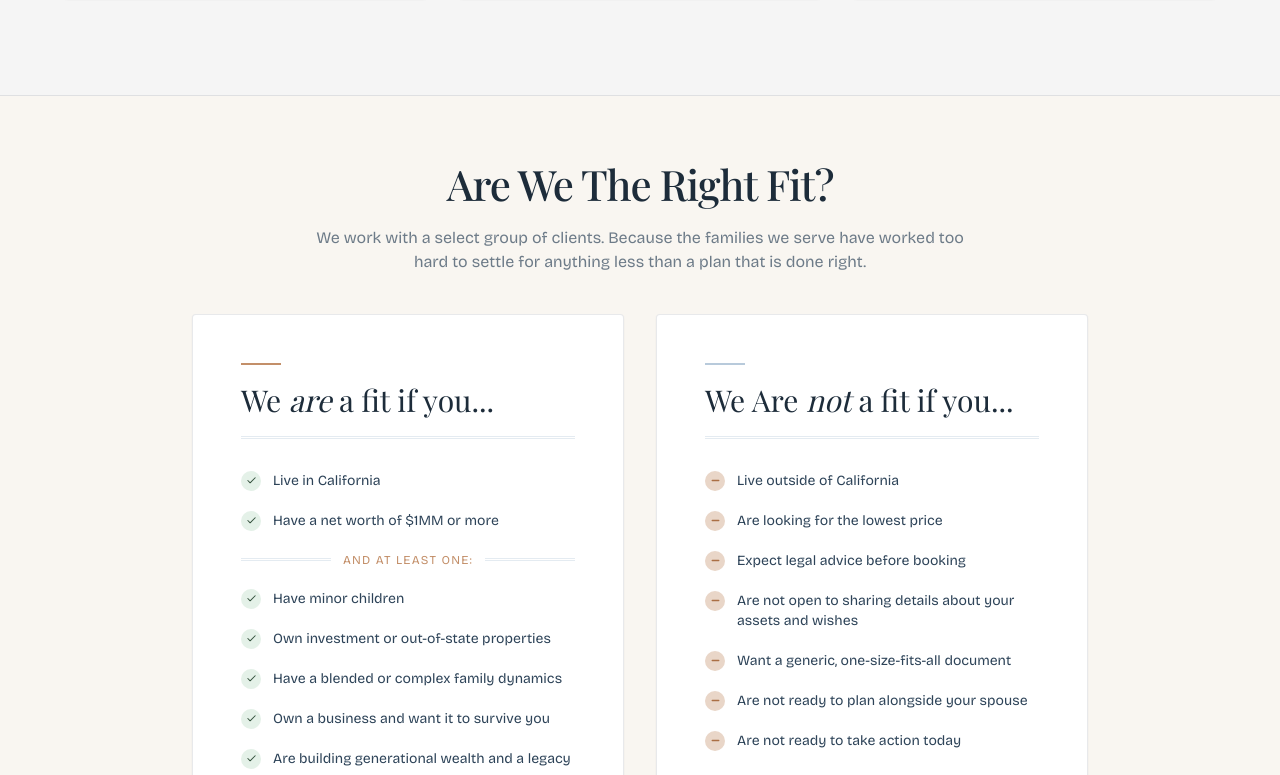
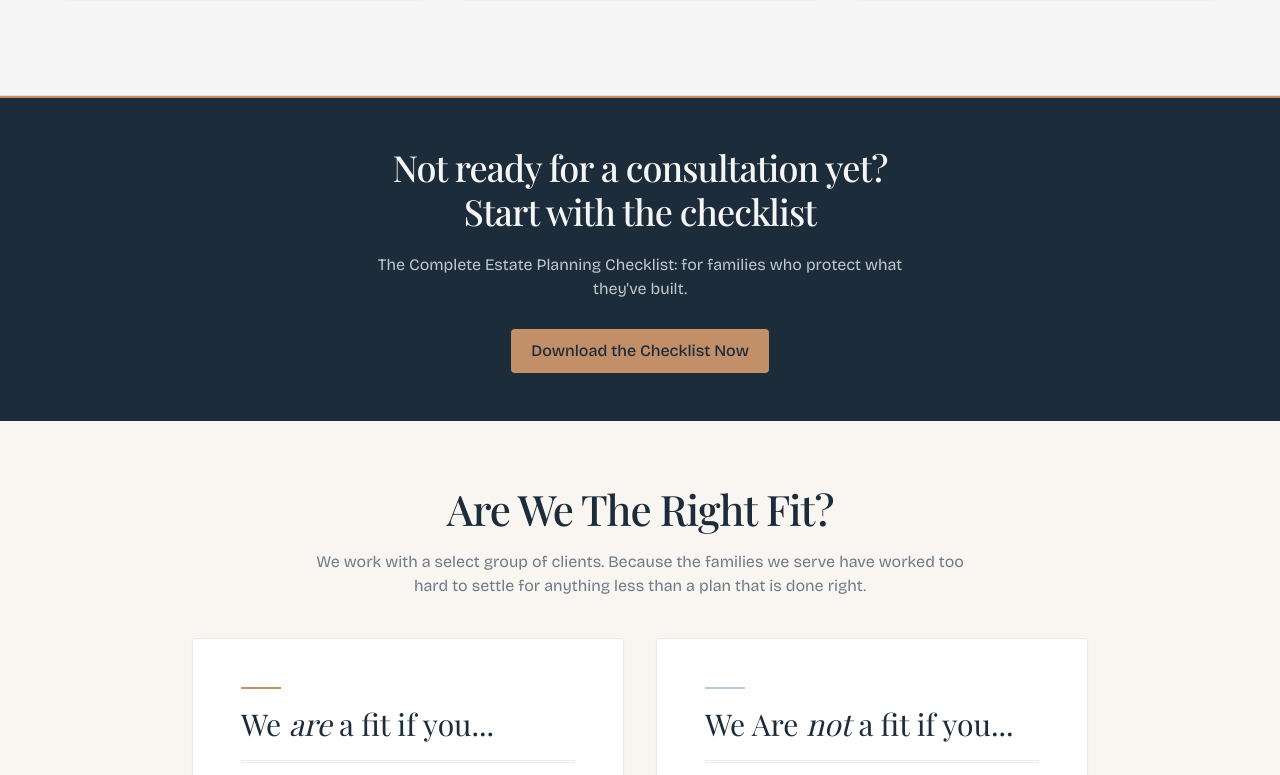
Before and after one commit to amirhoseinshahabnia/plan-with-bijan, a Next.js app: page / in a window 1280 px wide. Shown: the part 1345-2120 px from the top of the page. Built offline with nearby package versions, Linux system fonts and the light colour scheme.

Commit message:
adds checklist cta

```diff
--- a/app/page.tsx
+++ b/app/page.tsx
@@ -14,6 +14,13 @@ export default function Home() {
       <Hero />
       <Features />
       <WhoWeServe />
+      <CTA
+        title="Not ready for a consultation yet? Start with the checklist"
+        subtitle="The Complete Estate Planning Checklist: for families who protect what they've built."
+        cta="Download the Checklist Now"
+        link="#book-strategy-session"
+        padding="compact"
+      />
       <RightFit />
       <EstatePlanningDoneRight />
       <OurApproach />
--- a/components/ui/cta.tsx
+++ b/components/ui/cta.tsx
@@ -6,6 +6,7 @@ import { Stack } from "@/components/ui/stack";
 import { Text } from "@/components/ui/text";
 import { borderClass } from "@/lib/borders";
 import { cn } from "@/lib/util";
+import { type SectionPadding } from "@/lib/section-padding";
 
 type CTAProps = {
   id?: string;
@@ -14,6 +15,7 @@ type CTAProps = {
   cta: string;
   link: string;
   className?: string;
+  padding?: SectionPadding;
 };
 
 export function CTA({
@@ -23,12 +25,13 @@ export function CTA({
   cta,
   link,
   className,
+  padding = "medium",
 }: CTAProps) {
   return (
     <Section
       id={id}
       as="section"
-      padding="medium"
+      padding={padding}
       className={cn("bg-navy-900", borderClass("strong", "t"), className)}
     >
       <Container>
```
